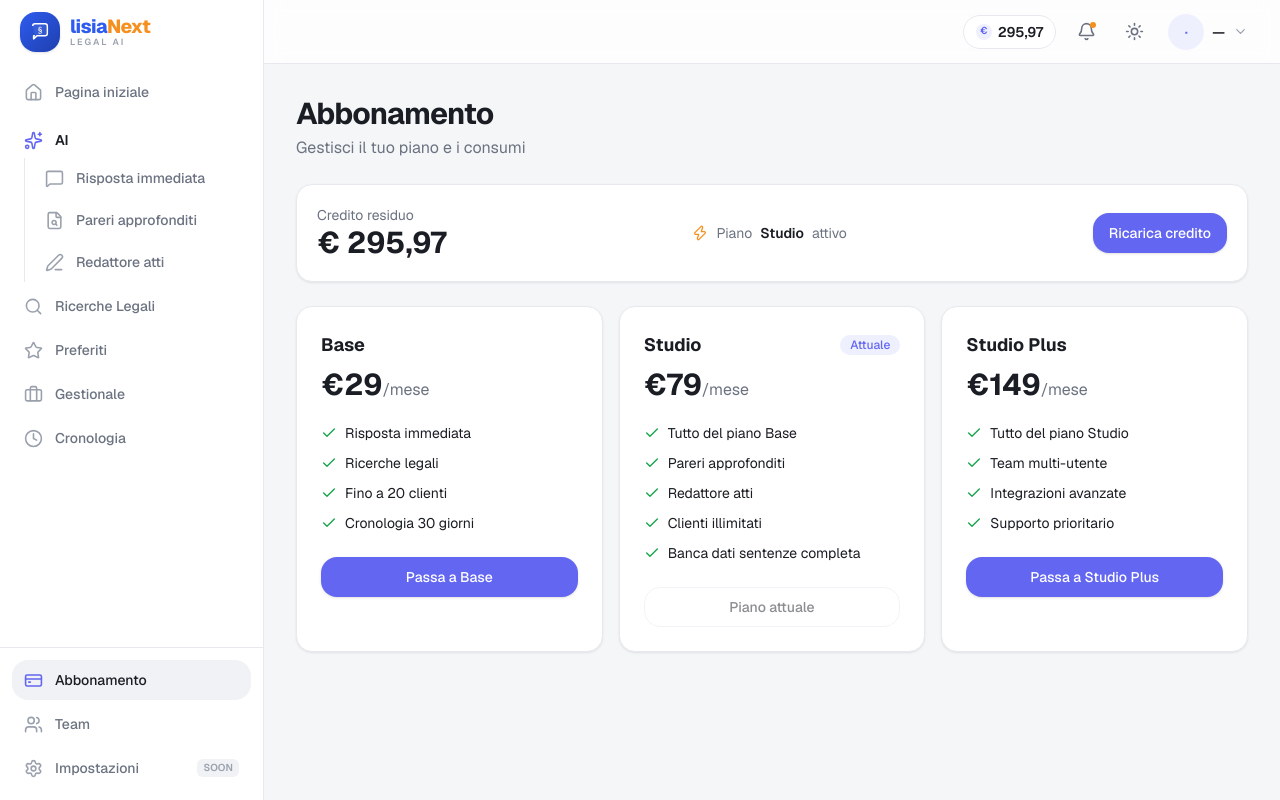
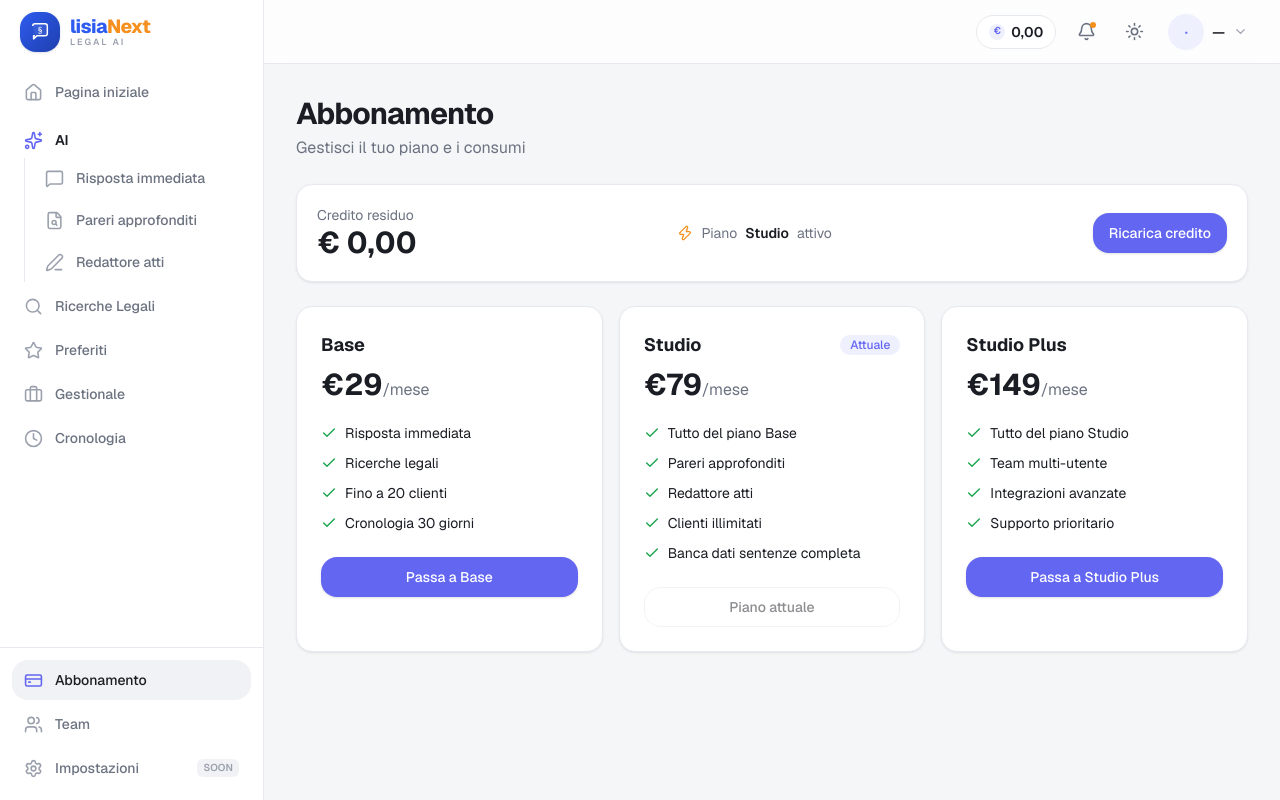
Before and after one commit to Aagencymarketing/LISIANEXT, a Next.js app: page /abbonamento in a window 1280 px wide. Built offline with nearby package versions, Linux system fonts and the light colour scheme; no server answers; the database is empty.

Commit message:
Crediti a 0,00 (segnaposto) in topbar e Abbonamento finché non si implementa il sistema crediti

```diff
--- a/app/(app)/abbonamento/page.tsx
+++ b/app/(app)/abbonamento/page.tsx
@@ -30,7 +30,7 @@ export default function AbbonamentoPage() {
       <div className="card mb-6 flex flex-wrap items-center justify-between gap-4 p-5">
         <div>
           <p className="text-sm text-muted">Credito residuo</p>
-          <p className="text-3xl font-bold">€ 295,97</p>
+          <p className="text-3xl font-bold">€ 0,00</p>
         </div>
         <div className="flex items-center gap-2 text-sm text-muted">
           <Zap size={16} className="text-accent" /> Piano <span className="font-semibold text-foreground">Studio</span> attivo
--- a/components/layout/Topbar.tsx
+++ b/components/layout/Topbar.tsx
@@ -41,7 +41,7 @@ export function Topbar({ onOpenMenu }: { onOpenMenu: () => void }) {
         <span className="grid h-4 w-4 place-items-center rounded-full bg-primary-soft text-[10px] text-primary">
           €
         </span>
-        295,97
+        0,00
       </div>
 
       <IconButton aria-label="Notifiche" className="relative">
```
